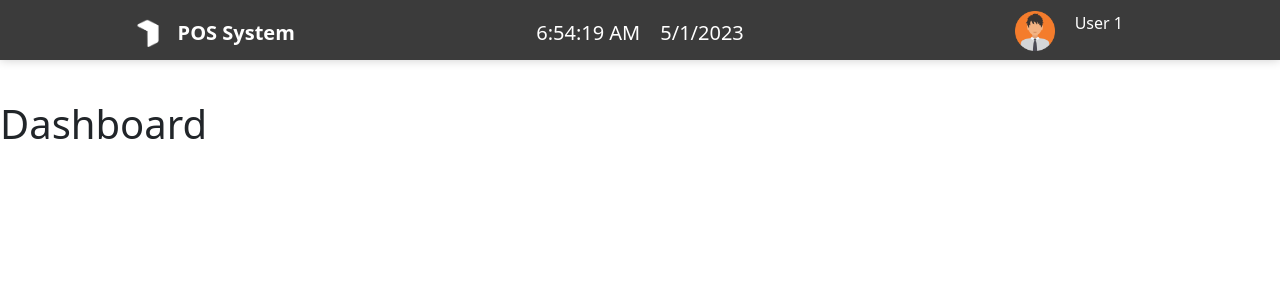
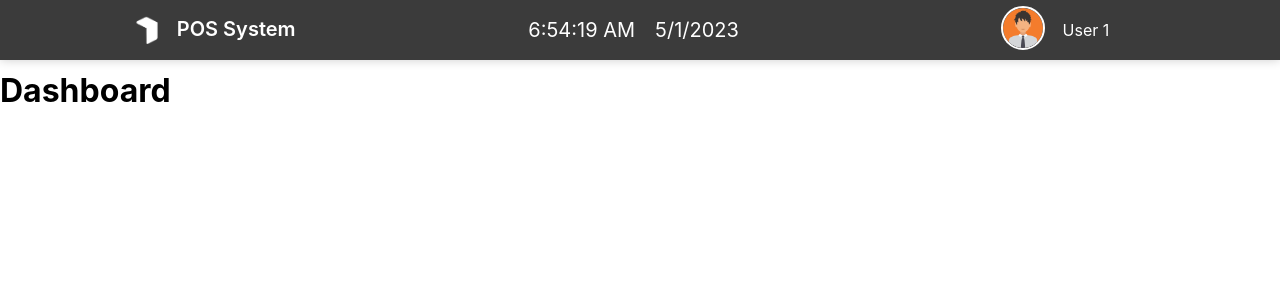
Before and after one commit to ProInventory/POS, a React (Create React App) app: page / in a window 1280 px wide. Shown: the top 300 px of the page. Built offline with nearby package versions, Linux system fonts and the light colour scheme.

Commit message:
removed bootstrap

```diff
--- a/package.json
+++ b/package.json
@@ -6,7 +6,6 @@
     "@testing-library/jest-dom": "^5.16.5",
     "@testing-library/react": "^13.4.0",
     "@testing-library/user-event": "^13.5.0",
-    "bootstrap": "^5.2.3",
     "react": "^18.2.0",
     "react-dom": "^18.2.0",
     "react-router-dom": "^6.11.0",
--- a/src/components/common/styles/clock.css
+++ b/src/components/common/styles/clock.css
@@ -3,7 +3,7 @@
 	justify-content: center;
 	align-items: center;
 	font-size: 20px;
-	height: 50px;
+	height: 60px;
 }
 
 .clock-time,
--- a/src/components/common/styles/navbar.css
+++ b/src/components/common/styles/navbar.css
@@ -1,4 +1,5 @@
 .navbar {
+	display: flex;
 	width: 100%;
 	height: 60px;
 	background-color: #3b3b3b;
@@ -13,10 +14,10 @@
 }
 
 .navbar-logo-text {
-	display: flex;
 	font-size: 20px;
 	font-weight: 600;
 	margin-left: 10px;
+	padding-bottom: 2px;
 	color: #fff;
 }
 
@@ -29,18 +30,21 @@
 	flex-basis: 33%;
 	justify-content: center;
 	display: flex;
-	height: 50px;
+	height: 60px;
 }
 
 .navbar-user-container {
+	flex-basis: 33%;
 	display: flex;
 	justify-content: center;
-	flex-basis: 33%;
+	align-items: center;
 	height: 100%;
 }
 
 .navbar-user-image {
 	height: 40px;
+	outline: 2px solid #fff;
+	border-radius: 50%;
 }
 
 .navbar-user-text {
--- a/src/components/styles/dashboard.css
+++ b/src/components/styles/dashboard.css
@@ -7,7 +7,7 @@
 }
 
 .homepage-content {
-	padding-top: 100px;
+	padding-top: 50px;
 	display: flex;
 	flex-direction: column;
 	width: 100%;
--- a/src/index.js
+++ b/src/index.js
@@ -3,8 +3,6 @@ import ReactDOM from "react-dom/client";
 import "./index.css";
 import App from "./App";
 import reportWebVitals from "./reportWebVitals";
-
-import "bootstrap/dist/css/bootstrap.min.css";
 
 const root = ReactDOM.createRoot(document.getElementById("root"));
 root.render(
```
Also changed, not shown: 1 other file (tests, documents, lock files or other folders).
